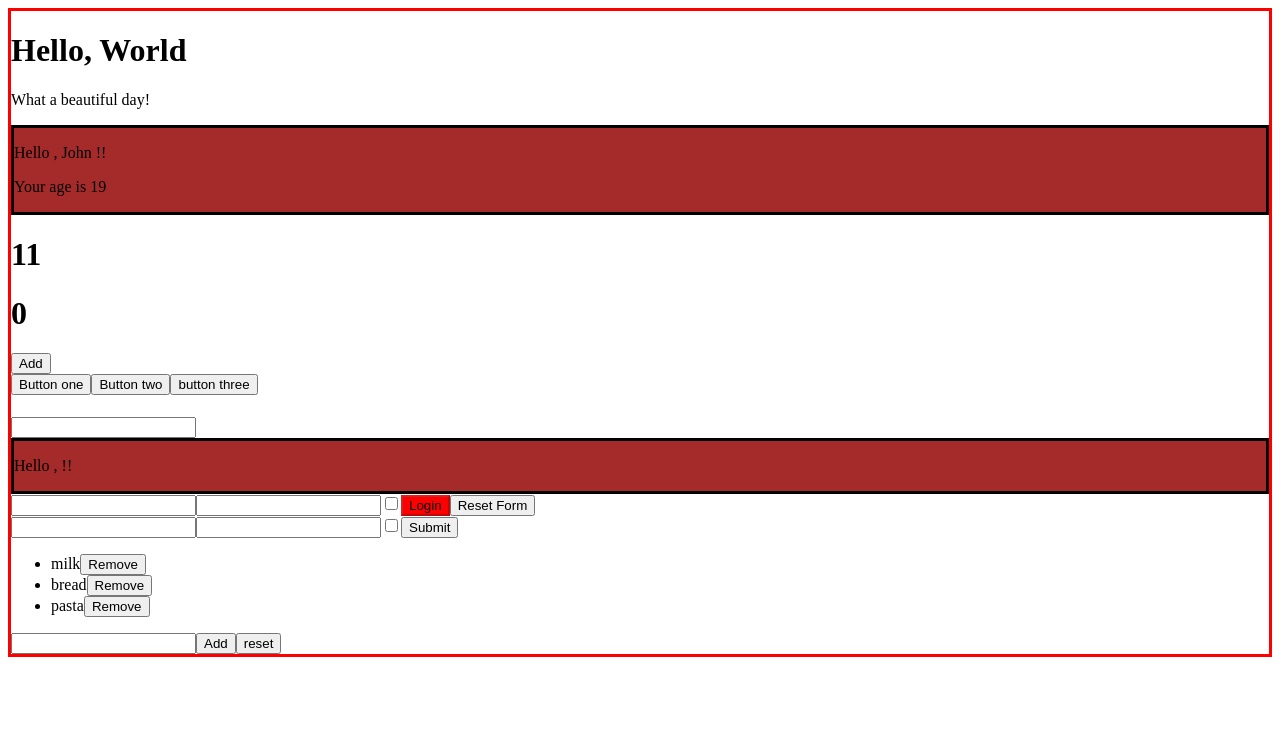
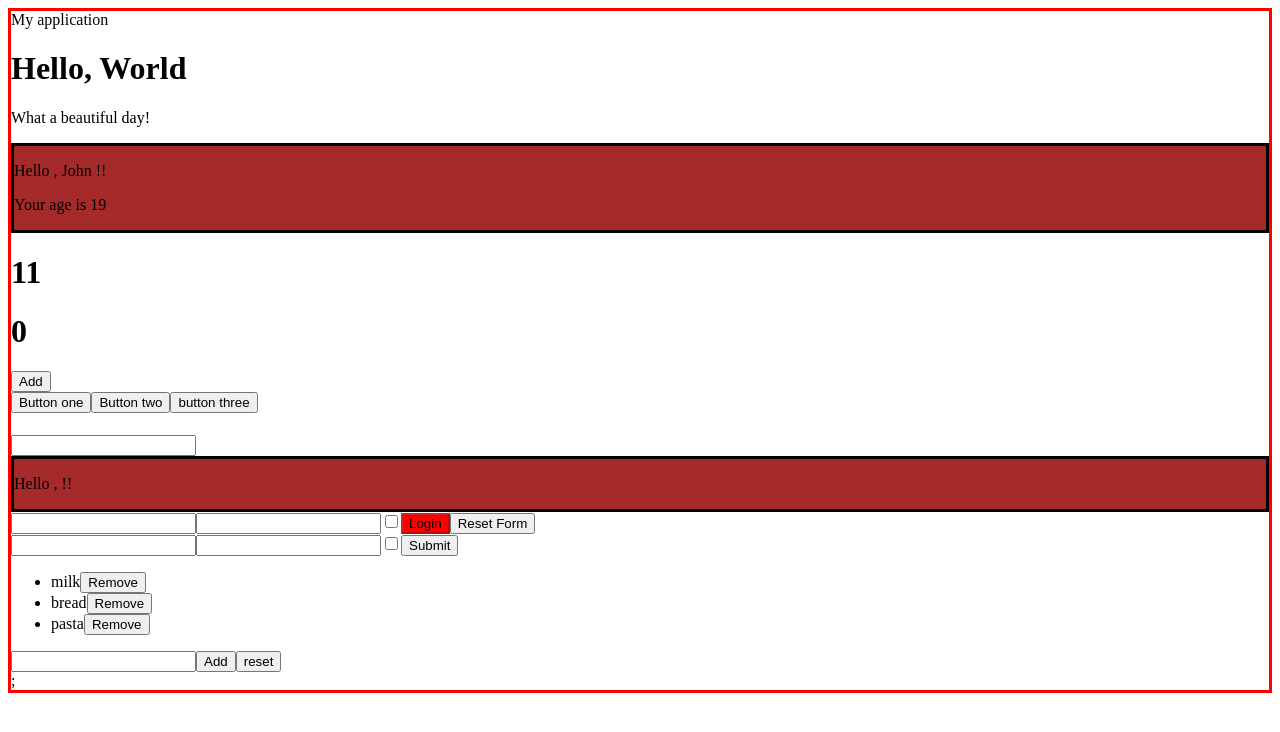
Before and after one commit to ChristianLestingi/React, a React (Create React App) app: page / in a window 1280 px wide. Shown: the top 732 px of the page. Built offline with nearby package versions, Linux system fonts and the light colour scheme.

Commit message:
Components/Composition/02

```diff
--- a/src/App.js
+++ b/src/App.js
@@ -14,7 +14,7 @@ export class App extends React.Component {
   render() {
     return (
       <div>
-        <Container>
+        <Container title=" My application">
           <Hello />
 
           <Welcome name="John" />
--- a/src/Container.js
+++ b/src/Container.js
@@ -7,6 +7,13 @@ export class Container extends React.Component {
       border: "3px solid red",
     };
 
-    return <div style={Style}>{this.props.children}</div>;
+    return (
+      <div>
+        <div style={Style} className="Container-title">
+          {this.props.title}
+          <div>{this.props.children}</div>;
+        </div>
+      </div>
+    );
   }
 }
```
